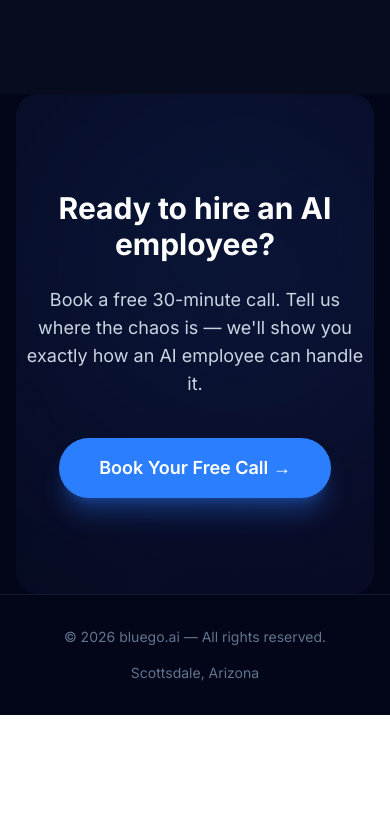
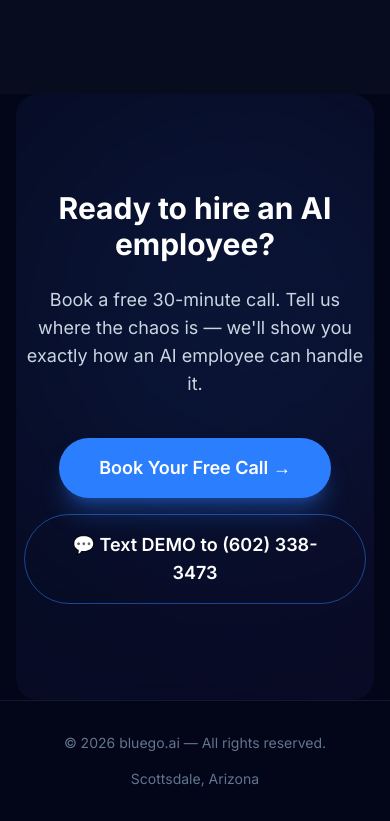
Before and after one commit to bluego-ai/www, a Next.js app: page / in a window 390 px wide. Shown: the part 5685-6506 px from the top of the page. Before the commit the page ends 6400 px from the top, so only its background shows below. Built offline with nearby package versions, Linux system fonts and the light colour scheme.

Commit message:
Add Henry's phone number as text CTA in contact section

```diff
--- a/src/app/page.tsx
+++ b/src/app/page.tsx
@@ -753,12 +753,20 @@ export default function Home() {
         <p className="text-slate-300 text-lg mb-10 max-w-2xl mx-auto">
           Book a free 30-minute call. Tell us where the chaos is — we&apos;ll show you exactly how an AI employee can handle it.
         </p>
+        <div className="flex flex-col sm:flex-row gap-4 justify-center items-center">
           <Link
             href="https://calendly.com"
             className="inline-block rounded-full bg-blue-500 hover:bg-blue-400 px-10 py-4 text-lg font-semibold transition-all shadow-xl shadow-blue-500/30 hover:shadow-blue-500/50 hover:scale-[1.02]"
           >
             Book Your Free Call →
           </Link>
+          <Link
+            href="sms:+16023383473&body=DEMO"
+            className="inline-block rounded-full border border-blue-500/50 hover:border-blue-400 px-10 py-4 text-lg font-semibold transition-all hover:bg-blue-500/10 hover:scale-[1.02]"
+          >
+            💬 Text DEMO to (602) 338-3473
+          </Link>
+        </div>
       </section>
 
       {/* Footer */}
```
Lines whose indentation alone changed are shown as unchanged.
